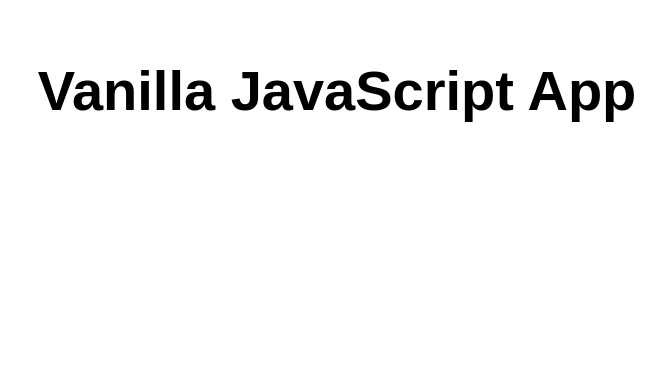
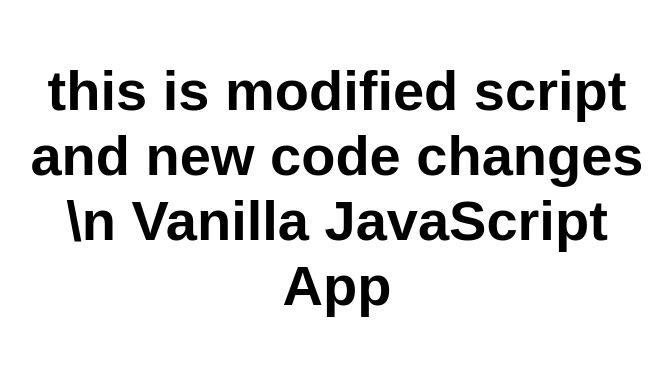
Before and after one commit to indrasenakatam/my-first-static-web-app, a website: page src/index.html in a window 1280 px wide. Shown: the whole page, without its empty margins (303-975 px from the left). Drawn offline with Linux system fonts and the light colour scheme.

Commit message:
third commit

```diff
--- a/src/index.html
+++ b/src/index.html
@@ -10,7 +10,7 @@
 
 <body>
   <main>
-    <h1>Vanilla JavaScript App</h1>
+    <h1>this is modified script and new code changes \n Vanilla JavaScript App</h1>
   </main>
 </body>
 
```
